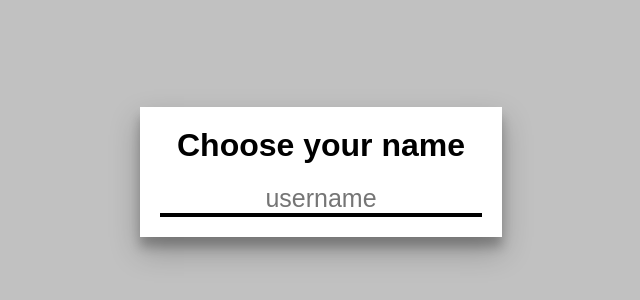
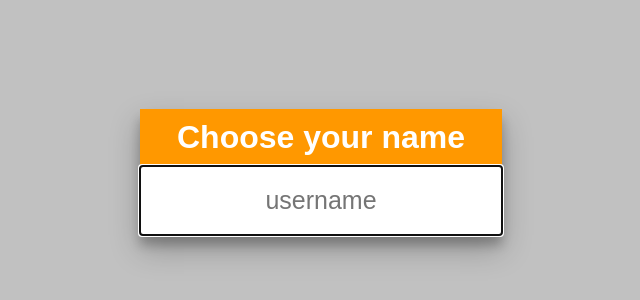
Before and after one commit to vaginessa/WebChat, a website: page index.html in a window 1280 px wide. Shown: the part 228-528 px from the top of the page, without its empty margins (319-959 px from the left). Drawn offline with nearby package versions, Linux system fonts and the light colour scheme; files that its build step writes are made by us from their sources.

Commit message:
material color

```diff
--- a/index.html
+++ b/index.html
@@ -7,7 +7,9 @@
 	<body>
 		<div id="modalContainer">
 			<div id="modal">
-				<h1>Choose your name</h1>
+				<div class="header">
+					<h1>Choose your name</h1>
+				</div>
 				<input autofocus id="usernameInput" placeholder="username" title="username" maxlength="20">
 			</div>
 		</div>
--- a/style.scss
+++ b/style.scss
@@ -1,6 +1,8 @@
 $sendHeight: 60px;
 
 $semiTransparent: rgba(0, 0, 0, 0.5);
+
+$headerColor: #ff9800;
 
 * {
     margin: 0;
@@ -94,28 +96,26 @@ div {
     justify-content: center;
     align-items: center;
     z-index: 3;
+    transition: all 0.5s;
 }
 
 #modal {
-    padding: 20px;
+    //padding: 20px;
     background-color: white;
-    box-shadow: 0 14px 28px rgba(0,0,0,0.25), 0 10px 10px rgba(0,0,0,0.22);
-    h1 {
+    box-shadow: 0 14px 28px rgba(0, 0, 0, 0.25), 0 10px 10px rgba(0, 0, 0, 0.22);
+    .header {
         text-align: center;
+        padding: 10px 20px;
+        background-color: $headerColor;
+        color: white;
     }
     #usernameInput {
-        margin-top: 20px;
+        padding: 20px;
         text-align: center;
         font-size: 25px;
         width: 100%;
         border: none;
-        border-bottom: 2px solid;
         background-color: white;
-        //transition:all 0.1s;
-        &:focus {
-            outline-style: none;
-            border-bottom: 4px solid;
-        }
     }
 
 }
@@ -128,7 +128,3 @@ div {
     height: 50px;
     width: 50px;
 }
-
-* {
-    transition: all 1s;
-}
```
